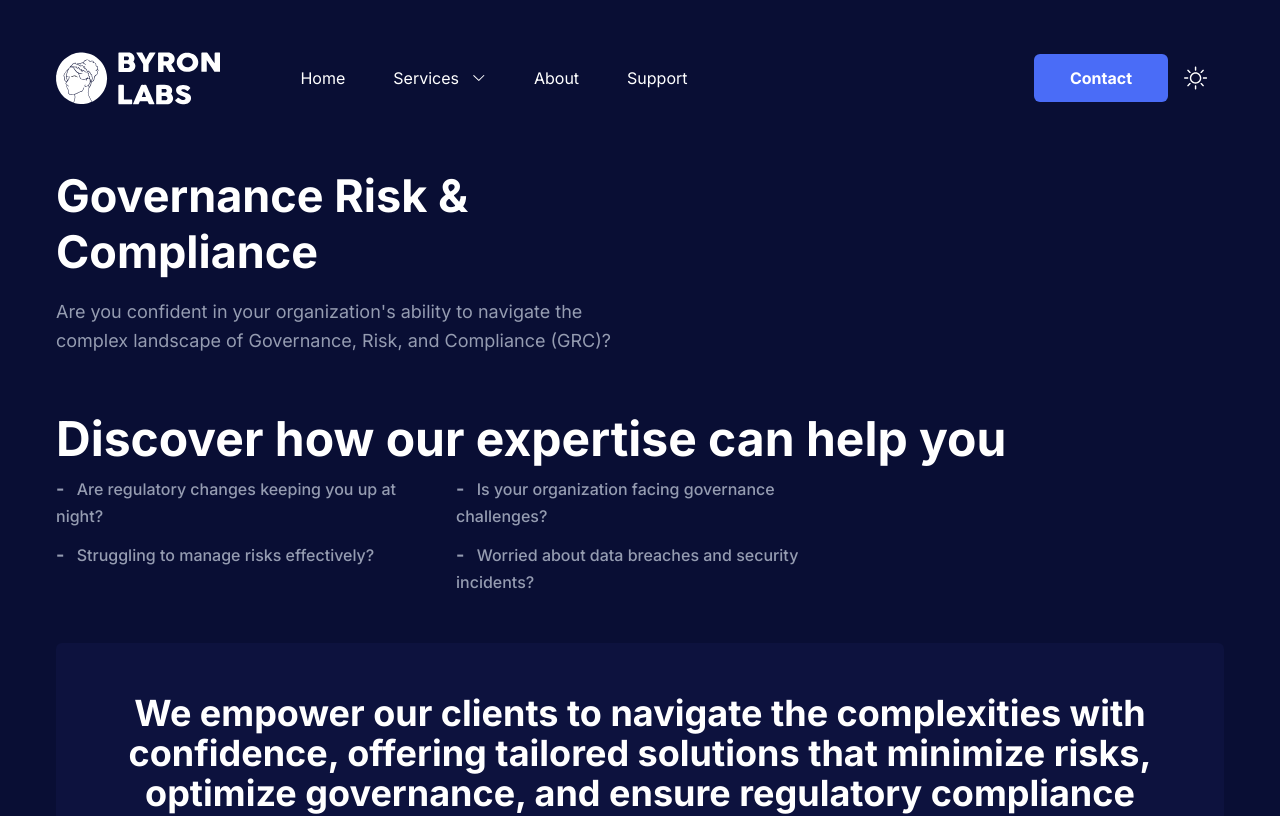
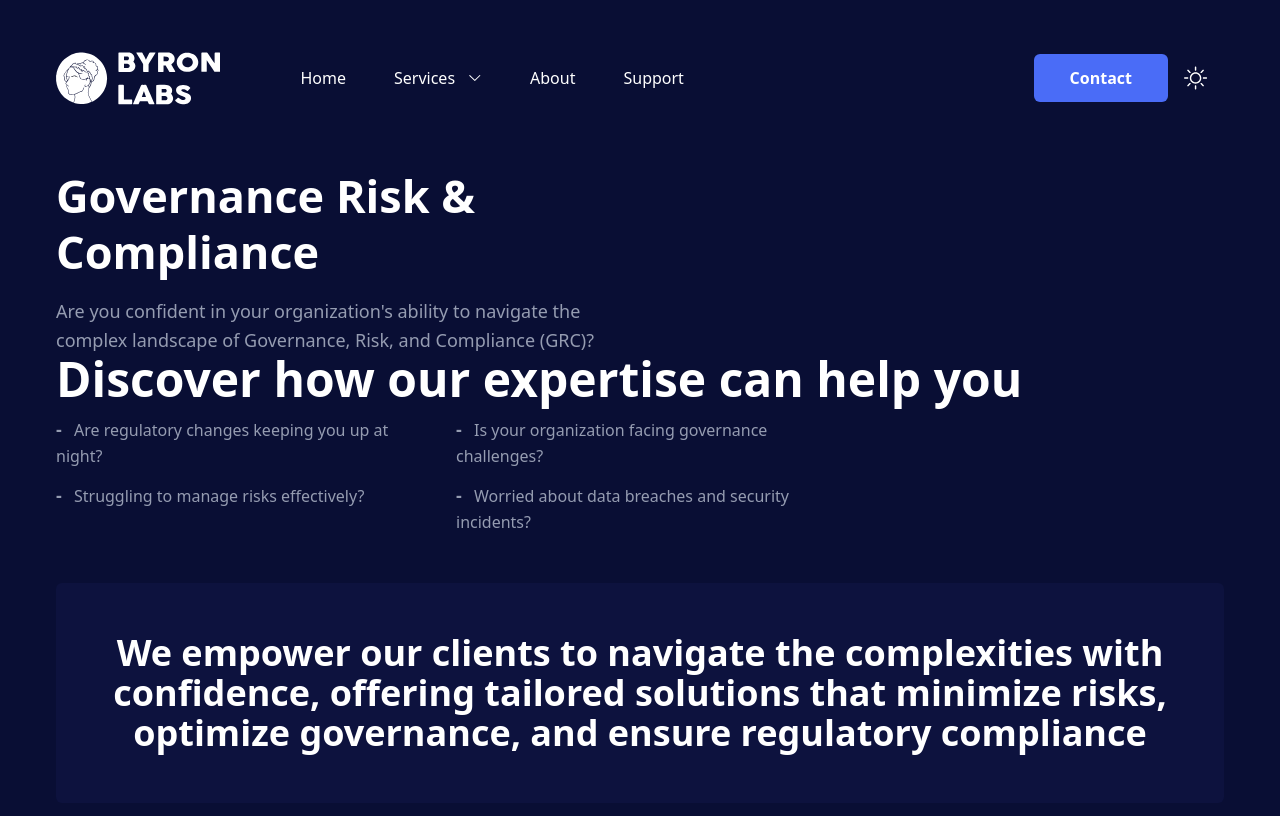
Before and after one commit to ByronLabs/byron-website, a Next.js app: page /grc in a window 1280 px wide. Shown: the top 816 px of the page. Built offline with nearby package versions, Linux system fonts and the light colour scheme.

Commit message:
FIX: Remove inline style

```diff
--- a/app/layout.tsx
+++ b/app/layout.tsx
@@ -1,10 +1,10 @@
 import Footer from "@/components/Footer";
 import Header from "@/components/Header";
 import ScrollToTop from "@/components/ScrollToTop";
+import { Metadata } from "next";
 import "node_modules/react-modal-video/css/modal-video.css";
 import "../styles/index.css";
-
-const inter = Inter({subsets: ["latin"], display: "swap"});
+import { Providers } from "./providers";
 
 export const metadata: Metadata = {
   title: {
@@ -83,13 +83,7 @@ export default function RootLayout({
 }) {
   return (
     <html suppressHydrationWarning lang="en">
-      {/*
-        <head /> will contain the components returned by the nearest parent
-        head.js. Find out more at https://beta.nextjs.org/docs/api-reference/file-conventions/head
-      */}
-      <head />
-
-      <body className={`${inter.className} dark:bg-black`}>
+        <body className="dark:bg-black">
           <Providers>
             <Header />
             {children}
@@ -99,8 +93,4 @@ export default function RootLayout({
         </body>
     </html>
   );
-}
-
-import { Metadata } from "next";
-import { Inter } from "next/font/google";
-import { Providers } from "./providers";
+};
--- a/app/page.tsx
+++ b/app/page.tsx
@@ -1,16 +1,9 @@
 import AboutSectionOne from "@/components/About/AboutSectionOne";
-import Blog from "@/components/Blog";
 import Brands from "@/components/Brands";
 import ScrollUp from "@/components/Common/ScrollUp";
 import Contact from "@/components/Contact";
+import Hero from "@/components/Hero";
 import Features from "@/components/Services";
-import Hero from "@/components/Hero";
-import Pricing from "@/components/Pricing";
-import Testimonials from "@/components/Testimonials";
-import Video from "@/components/Video";
-import { Inter } from "next/font/google";
-
-const inter = Inter({ subsets: ["latin"] });
 
 export default function Home() {
   return (
--- a/components/Common/SectionTitle.tsx
+++ b/components/Common/SectionTitle.tsx
@@ -14,9 +14,8 @@ const SectionTitle = ({
   return (
     <>
       <div
-        className={`wow fadeInUp w-full ${center ? "mx-auto text-center" : ""}`}
+        className={`wow fadeInUp w-full ${center ? "mx-auto text-center" : ""} max-w-[${width}] mb-[${mb}]`}
         data-wow-delay=".1s"
-        style={{ maxWidth: width, marginBottom: mb }}
       >
         <h2 className="mb-4 text-3xl font-bold !leading-tight text-black dark:text-white sm:text-4xl md:text-[45px]">
           {title}
--- a/components/Contact/NewsLatterBox.tsx
+++ b/components/Contact/NewsLatterBox.tsx
@@ -43,7 +43,6 @@ const NewsLatterBox = () => {
         >
           <mask
             id="mask0_88:141"
-            style={{ maskType: "alpha" }}
             maskUnits="userSpaceOnUse"
             x="0"
             y="0"
--- a/components/Contact/index.tsx
+++ b/components/Contact/index.tsx
@@ -1,7 +1,6 @@
 "use client";
 
 import { useState } from 'react';
-import { Box, Checkbox, Link } from '@chakra-ui/react'
 
 const Contact = () => {
   const [name, setName] = useState('');
@@ -129,14 +128,14 @@ const Contact = () => {
                       ></textarea>
                     </div>
                   </div>
-                  <label style={{marginBottom: '20px', marginLeft: '20px'}}>
+                  <label className="mb-[20px] ml-[20px]">
                     <input
                       type="checkbox"
                       checked={termsChecked}
                       onChange={handleTermsChange}
                       required
                     />
-                    <span style={{ marginLeft: '10px'}} className='ml-2 text-md text-dark dark:text-white'>
+                    <span className='ml-2.5 text-md text-dark dark:text-white'>
                       I agree to the <a href="https://byronlabs.io/privacy-policy.html"> <em><strong> terms and conditions and collection of personal data</strong></em></a>.
                     </span>
                   </label>
--- a/components/Footer/index.tsx
+++ b/components/Footer/index.tsx
@@ -144,7 +144,6 @@ const Footer = () => {
             <circle opacity="0.8" cx="49.5" cy="49.5" r="49.5" fill="#959CB1" />
             <mask
               id="mask0_94:899"
-              style={{ maskType: "alpha" }}
               maskUnits="userSpaceOnUse"
               x="0"
               y="0"
--- a/next.config.mjs
+++ b/next.config.mjs
@@ -1,5 +1,6 @@
 /** @type {import('next').NextConfig} */
 const nextConfig = {
+  reactStrictMode: true,
   output: 'export',
   images: {
     unoptimized: true
```
Lines whose indentation alone changed are shown as unchanged.
